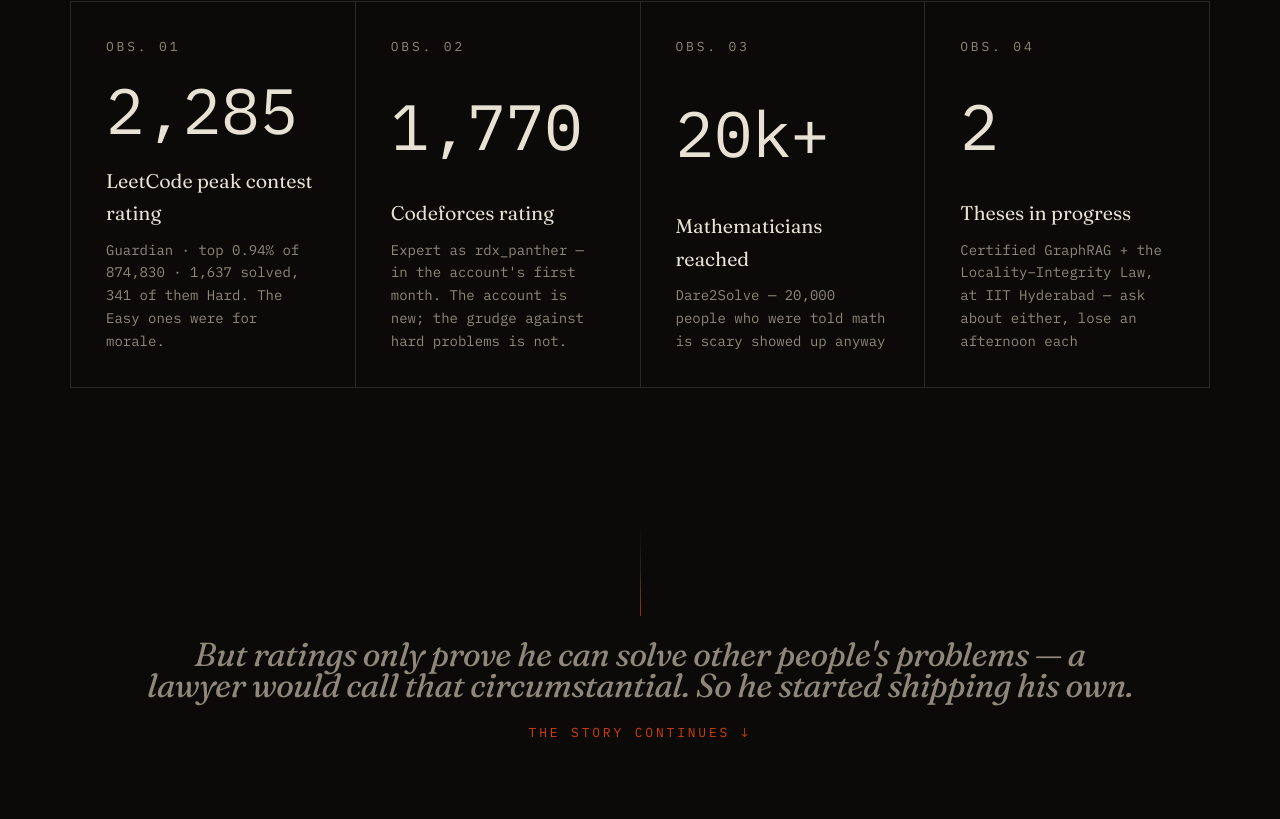
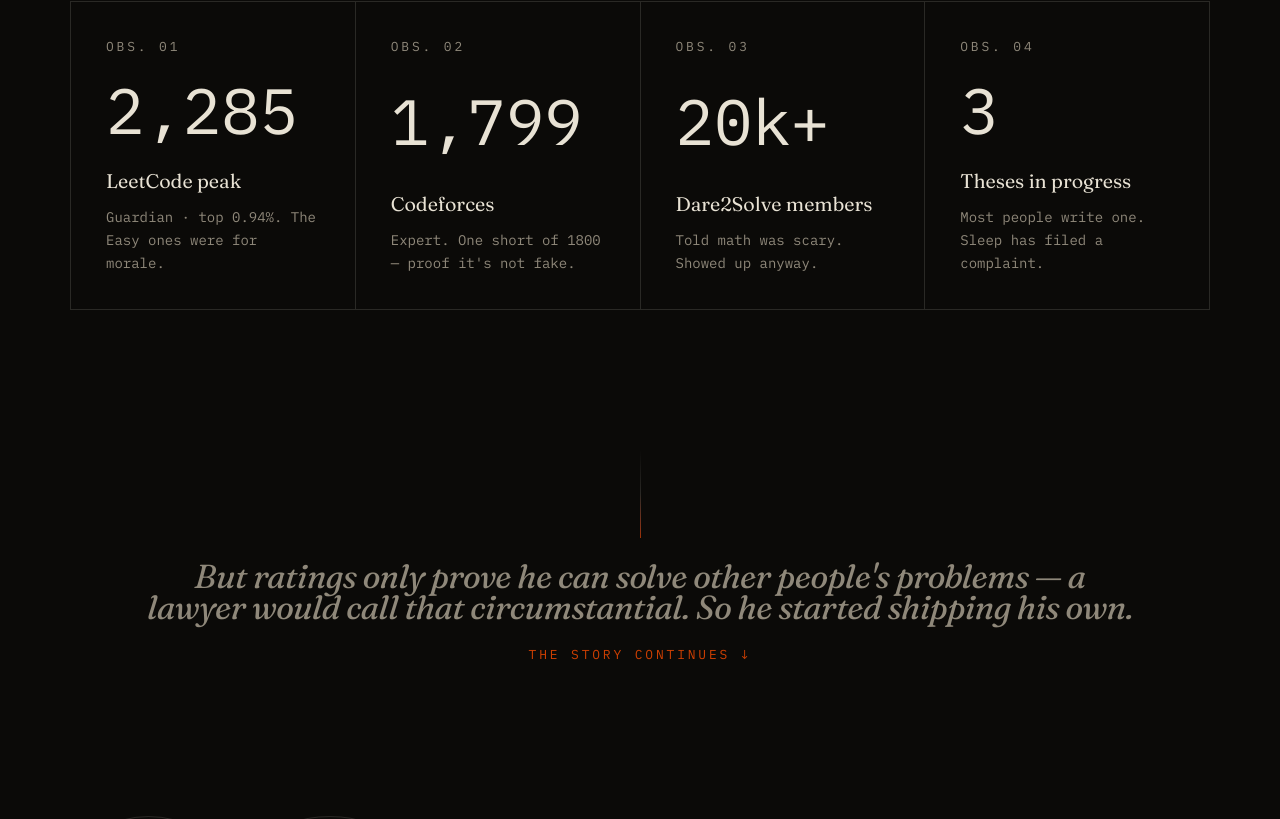
Before and after one commit to JayPokale/modern-portfolio, a Next.js app: page / in a window 1280 px wide. Shown: the part 1589-2408 px from the top of the page. Built offline with nearby package versions, Linux system fonts and the light colour scheme.

Commit message:
Update stats: Codeforces 1799, three theses in progress

```diff
--- a/src/data.ts
+++ b/src/data.ts
@@ -13,17 +13,17 @@
     figure: 2285,
     prefix: "",
     suffix: "",
-    label: "LeetCode peak contest rating",
-    note: "Guardian · top 0.94% of 874,830 · 1,637 solved, 341 of them Hard. The Easy ones were for morale.",
+    label: "LeetCode peak",
+    note: "Guardian · top 0.94%. The Easy ones were for morale.",
     href: links.leetcode,
   },
   {
     id: "02",
-    figure: 1770,
+    figure: 1799,
     prefix: "",
     suffix: "",
-    label: "Codeforces rating",
-    note: "Expert as rdx_panther — in the account's first month. The account is new; the grudge against hard problems is not.",
+    label: "Codeforces",
+    note: "Expert. One short of 1800 — proof it's not fake.",
     href: links.codeforces,
   },
   {
@@ -31,17 +31,17 @@
     figure: 20,
     prefix: "",
     suffix: "k+",
-    label: "Mathematicians reached",
-    note: "Dare2Solve — 20,000 people who were told math is scary showed up anyway",
+    label: "Dare2Solve members",
+    note: "Told math was scary. Showed up anyway.",
     href: "https://dare2solve.vercel.app",
   },
   {
     id: "04",
-    figure: 2,
+    figure: 3,
     prefix: "",
     suffix: "",
     label: "Theses in progress",
-    note: "Certified GraphRAG + the Locality–Integrity Law, at IIT Hyderabad — ask about either, lose an afternoon each",
+    note: "Most people write one. Sleep has filed a complaint.",
     href: "#research",
   },
 ];
```
